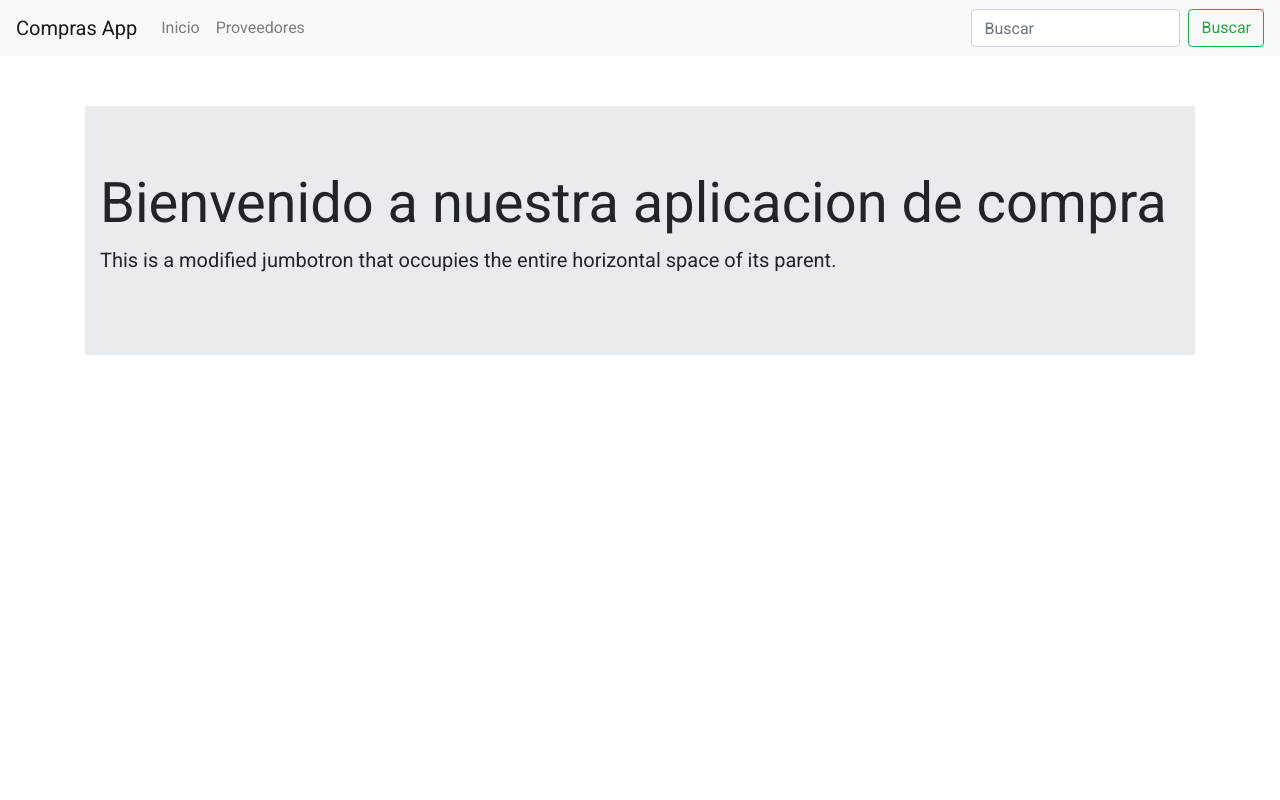
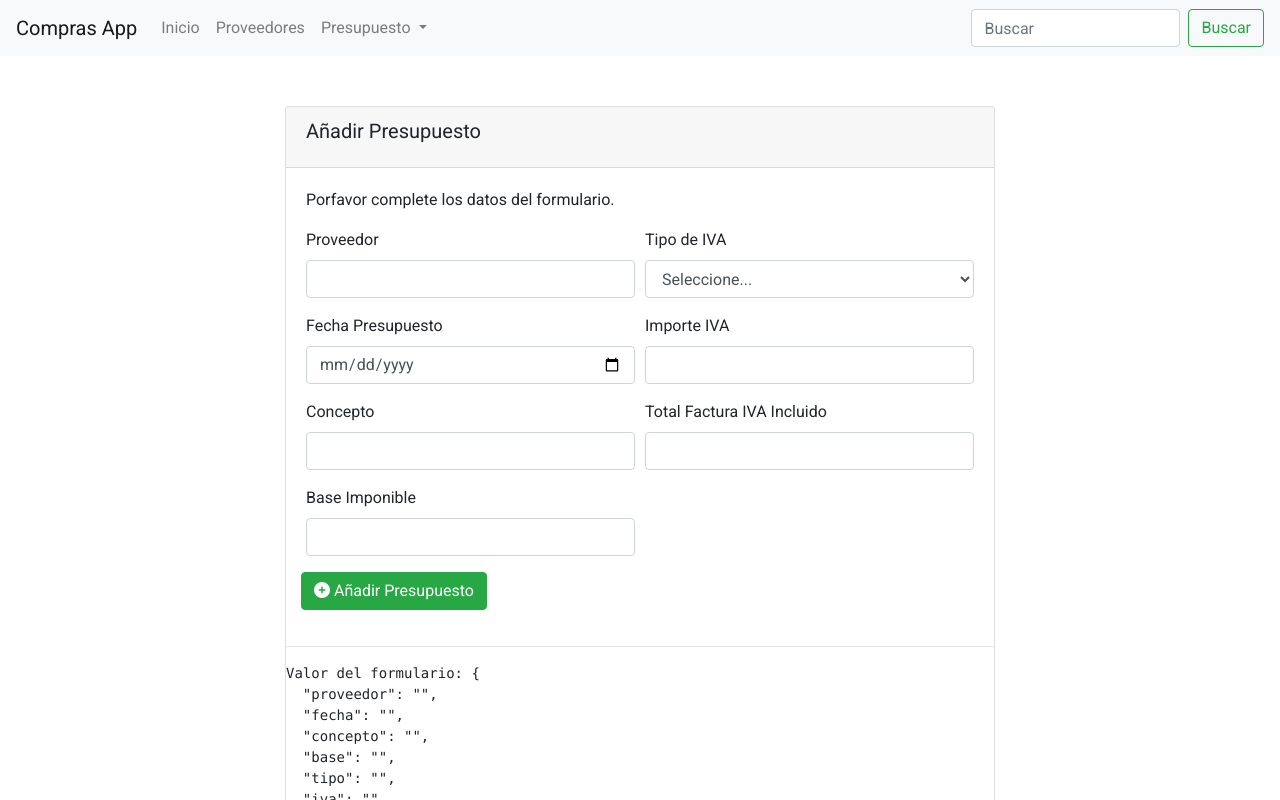
Before and after one commit to luigi-zuniga/appCompras, an Angular app: page /add-pres in a window 1280 px wide. Shown: the top 800 px of the page. Built offline with nearby package versions, Linux system fonts and the light colour scheme.

Commit message:
Angular 7 CRUD - End Formulario Reactivo

```diff
--- a/src/app/header/header.component.html
+++ b/src/app/header/header.component.html
@@ -1,16 +1,27 @@
 <nav class="navbar navbar-expand-lg navbar-light bg-light">
   <a class="navbar-brand" href="#">Compras App</a>
-  <button class="navbar-toggler" type="button" data-toggle="collapse" data-target="#navbarSupportedContent" aria-controls="navbarSupportedContent" aria-expanded="false" aria-label="Toggle navigation">
+  <button class="navbar-toggler" type="button" data-toggle="collapse" data-target="#navbarSupportedContent"
+    aria-controls="navbarSupportedContent" aria-expanded="false" aria-label="Toggle navigation">
     <span class="navbar-toggler-icon"></span>
   </button>
 
   <div class="collapse navbar-collapse" id="navbarSupportedContent">
     <ul class="navbar-nav mr-auto">
-      <li class="nav-item"  routerLinkActive="active" [routerLinkActiveOptions]="{exact:true}">
+      <li class="nav-item" routerLinkActive="active" [routerLinkActiveOptions]="{exact:true}">
         <a class="nav-link" routerLink="/">Inicio <span class="sr-only">(current)</span></a>
       </li>
       <li class="nav-item">
-          <a class="nav-link" routerLink="/proveedores">Proveedores </a>
+        <a class="nav-link" routerLink="/proveedores">Proveedores </a>
+      </li>
+      <li class="nav-item dropdown">
+          <a class="nav-link dropdown-toggle" href="#" id="navbarDropdown" role="button" data-toggle="dropdown" aria-haspopup="true" aria-expanded="false">
+              Presupuesto
+          </a>
+          <div class="dropdown-menu" aria-labelledby="navbarDropdown">
+            <a class="dropdown-item" routerLink="/add-pres">Añadir Presupuesto</a>
+            <div class="dropdown-divider"></div>
+            <a class="dropdown-item" href="#" disabled>Buscar Presupuesto</a>
+          </div>
         </li>
     </ul>
     <form class="form-inline my-2 my-lg-0">
--- /dev/null
+++ b/src/app/presupuestos/addpres/addpres.component.html
@@ -0,0 +1,57 @@
+<div class="col-xs-12 col-sm-10 col-md-8 offset-2">
+  <div class="card">
+    <div class="card-header">
+      <h5 class="card-title">Añadir Presupuesto</h5>
+    </div>
+    <div class="card-body">
+      <p class="card-text">Porfavor complete los datos del formulario.</p>
+
+      <form [formGroup]="presupuestoForm" (ngSubmit)="onSubmit()" class="form-row">
+        <div class="col-lg-6">
+          <div class="form-group">
+            <label for="proveedor">Proveedor</label>
+            <input type="text" class="form-control" id="proveedor" formControlName="proveedor">
+          </div>
+          <div class="form-group">
+            <label for="fecha">Fecha Presupuesto</label>
+            <input type="date" class="form-control" id="fecha" formControlName="fecha">
+          </div>
+          <div class="form-group">
+            <label for="concepto">Concepto</label>
+            <input type="text" class="form-control" id="concepto" formControlName="concepto">
+          </div>
+          <div class="form-group">
+            <label for="base">Base Imponible</label>
+            <input type="number" class="form-control" id="base" formControlName="base">
+          </div>
+        </div>
+        <div class="col-lg-6">
+          <div class="form-group">
+            <label for="tipo">Tipo de IVA</label>
+            <select class="form-control" id="tipo" formControlName="tipo">
+              <option value="">Seleccione...</option>
+              <option value=0> 0 %</option>
+              <option value=0.04> 4 %</option>
+              <option value=0.10>10 %</option>
+              <option value=0.21>21 %</option>
+            </select>
+          </div>
+          <div class="form-group">
+            <label for="iva">Importe IVA</label>
+            <input type="number" class="form-control" id="iva" formControlName="iva">
+          </div>
+          <div class="form-group">
+            <label for="total">Total Factura IVA Incluido</label>
+            <input type="number" class="form-control" id="total" formControlName="total">
+          </div>
+        </div>
+        <button class="btn btn-success" type="submit"><i class="fas fa-plus-circle"></i> Añadir Presupuesto</button>
+      </form>
+    </div>
+    <hr>
+    <pre>Valor del formulario: {{ presupuestoForm.value | json }}</pre>
+    <pre>Status del formulario: {{ presupuestoForm.status | json }}</pre>
+    <hr>
+    <pre>{{ presupuesto | json }}</pre>
+  </div>
+</div>
--- /dev/null
+++ b/src/app/presupuestos/addpres/addpres.component.ts
@@ -0,0 +1,45 @@
+import { Component, OnInit } from '@angular/core';
+import { FormControl, FormGroup, FormBuilder } from '@angular/forms';
+
+
+@Component({
+  selector: 'app-addpres',
+  templateUrl: './addpres.component.html',
+  styleUrls: ['./addpres.component.css']
+})
+export class AddpresComponent implements OnInit {
+  presupuestoForm: FormGroup;
+  presupuesto: any;
+
+  constructor(private pf: FormBuilder) { }
+
+  ngOnInit() {
+    this.presupuestoForm = this.pf.group({
+      proveedor: '',
+      fecha: '',
+      concepto: '',
+      base: '',
+      tipo: '',
+      iva: '',
+      total: ''
+    });
+  }
+
+  onSubmit() {
+    this.presupuesto = this.savePresupuesto();
+  }
+
+  savePresupuesto() {
+    const savePresupuesto = {
+      proveedor: this.presupuestoForm.get('proveedor').value,
+      fecha: this.presupuestoForm.get('fecha').value,
+      concepto: this.presupuestoForm.get('concepto').value,
+      base: this.presupuestoForm.get('base').value,
+      tipo: this.presupuestoForm.get('tipo').value,
+      iva: this.presupuestoForm.get('iva').value,
+      total: this.presupuestoForm.get('total').value
+    };
+    return savePresupuesto;
+  }
+
+}
```
Also changed, not shown: src/app/app.module.ts (+9 -3 lines), src/app/presupuestos/addpres/addpres.component.css (added).
